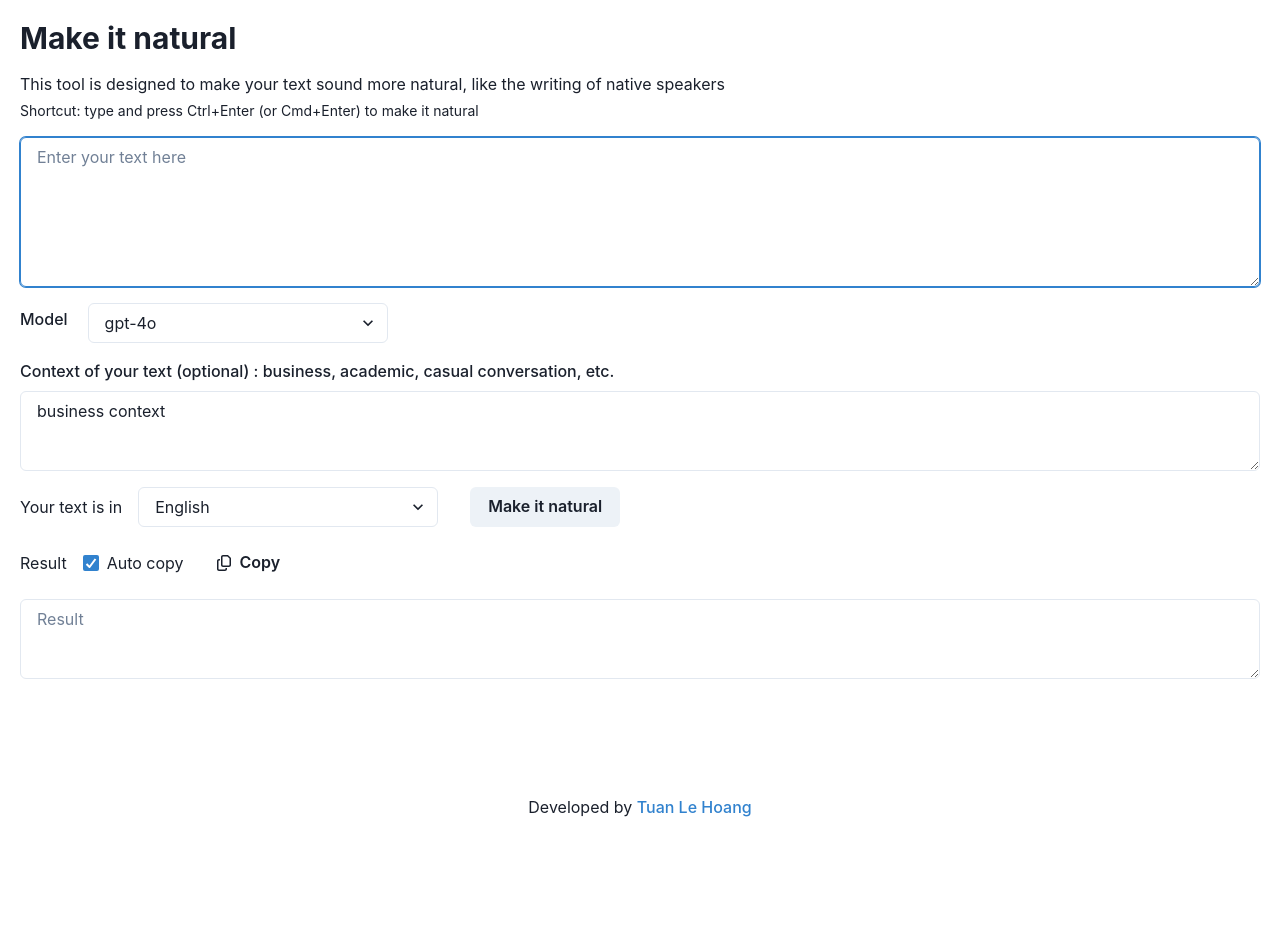
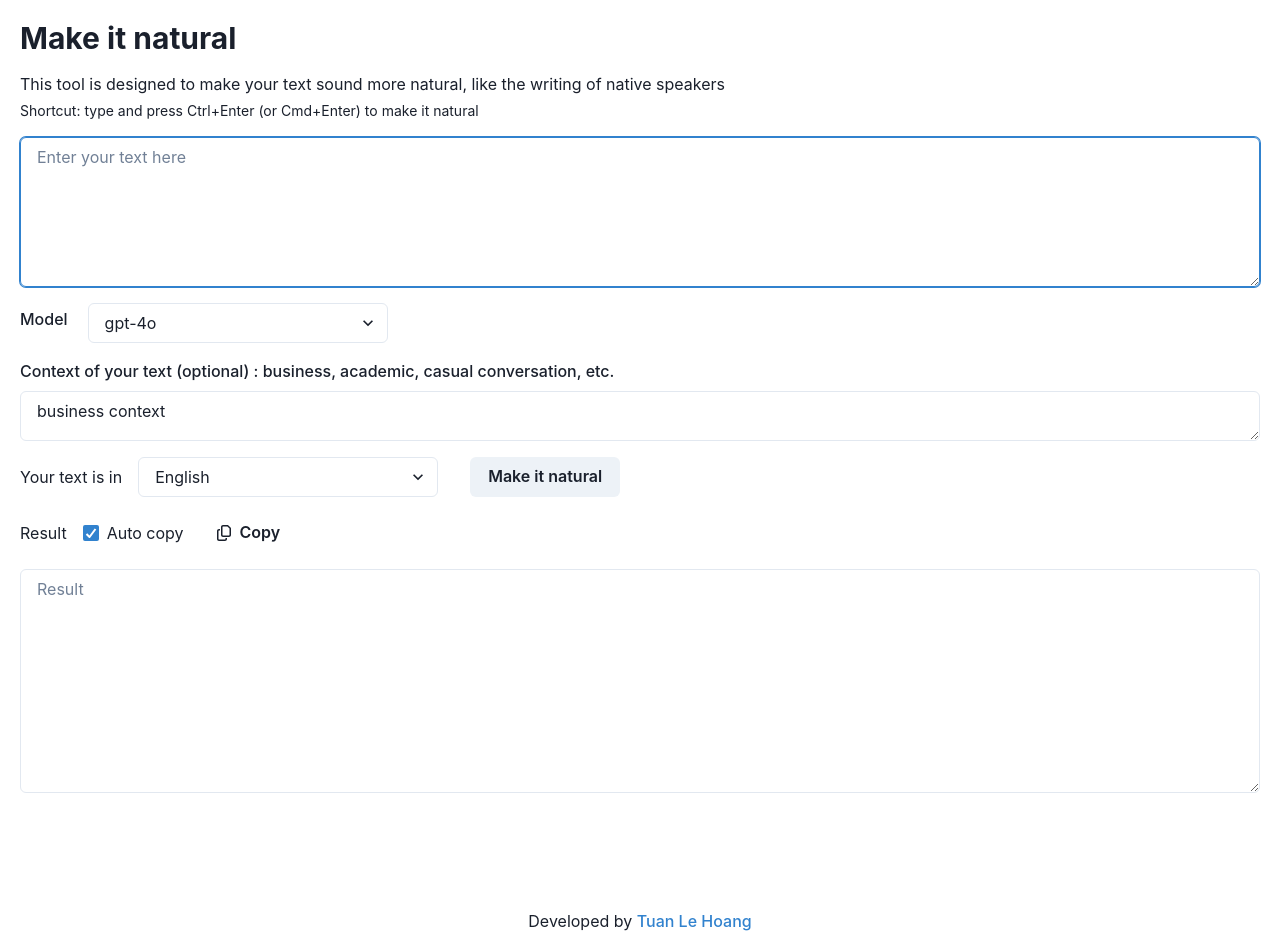
Before and after one commit to LeHoangTuanbk/trilingual-translation, a Next.js app: page /make-it-natural in a window 1280 px wide. Before the commit the page ends 835 px from the top, so only its background shows below. Built offline with nearby package versions, Linux system fonts and the light colour scheme.

Commit message:
Update: height of textarea

```diff
--- a/src/features/make-it-natural/ui/make-it-natural.tsx
+++ b/src/features/make-it-natural/ui/make-it-natural.tsx
@@ -102,7 +102,7 @@ export const MakeItNatural = () => {
           <FormControl isInvalid={!!errors.text}>
             <Textarea
               placeholder="Enter your text here"
-              height="150px"
+              minH="150px"
               {...register("text")}
               onKeyDown={handleKeyDown}
               ref={(e) => {
@@ -141,7 +141,7 @@ export const MakeItNatural = () => {
             </FormLabel>
             <Textarea
               placeholder="Enter context here"
-              height="50px"
+              minH="50px"
               {...register("context")}
             />
           </FormControl>
@@ -191,6 +191,7 @@ export const MakeItNatural = () => {
           <FormControl>
             <Textarea
               placeholder="Result"
+              minH="3xs"
               ref={(e) => {
                 register("result").ref(e);
                 resultRef.current = e;
```
